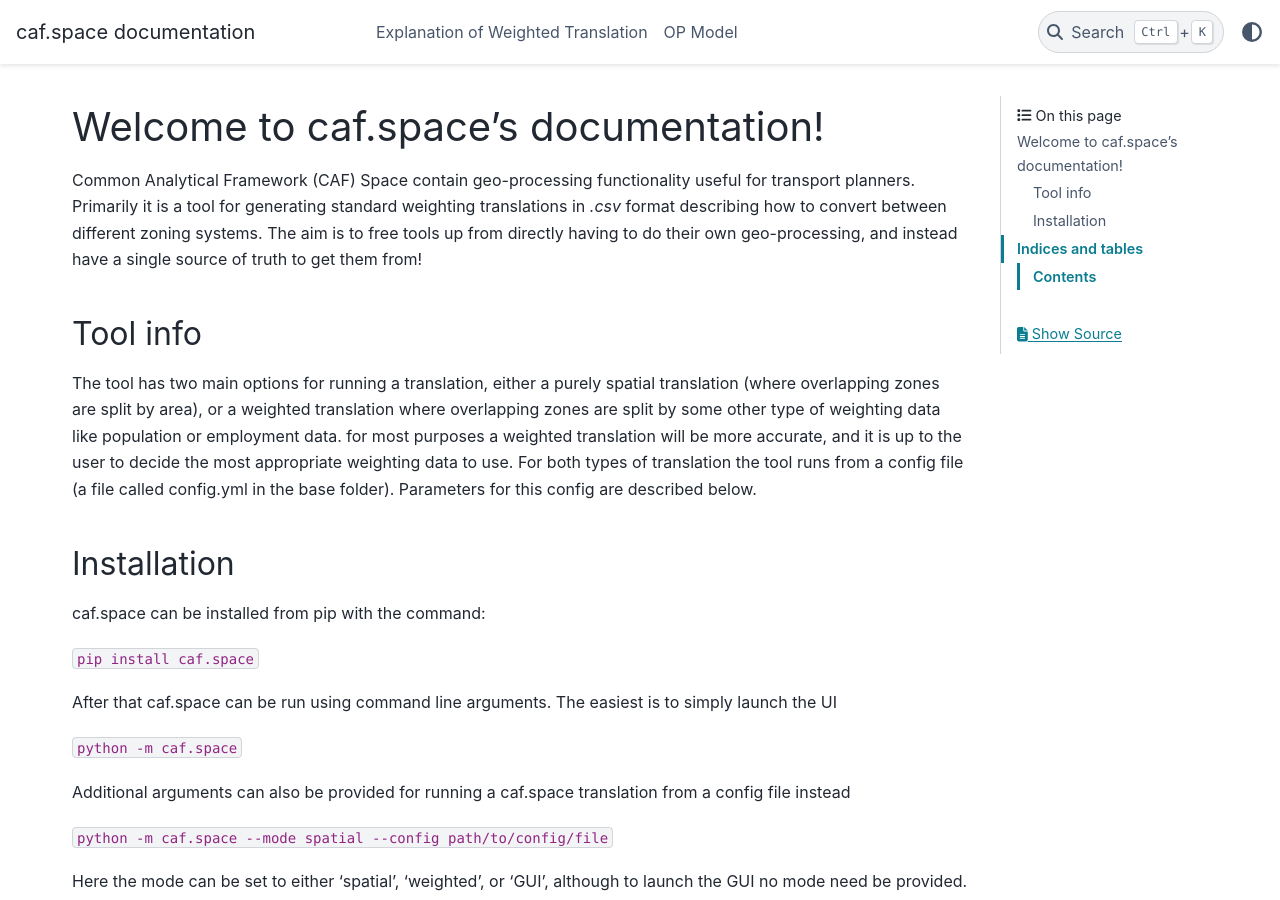
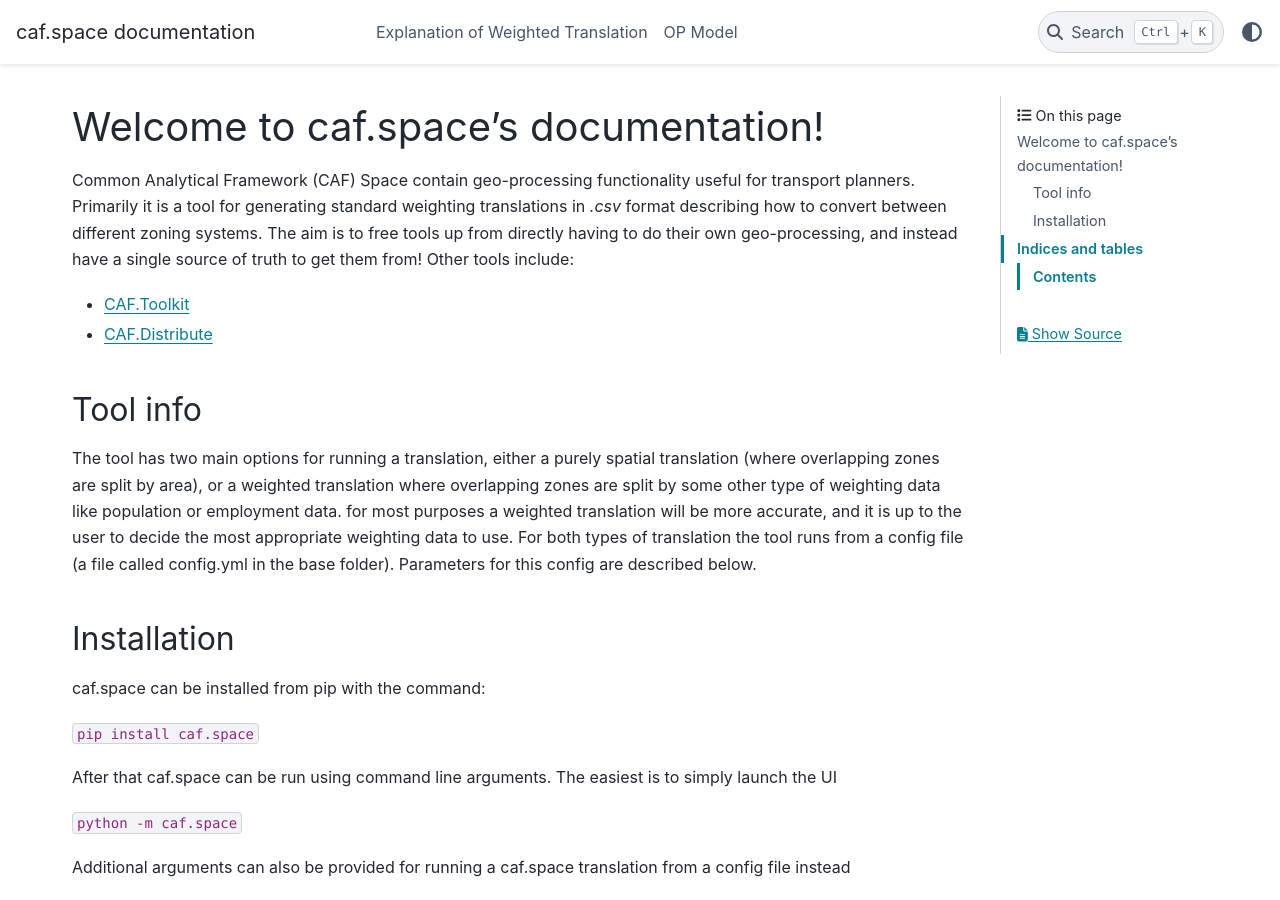
Before and after one commit to Transport-for-the-North/caf.space, a Sphinx documentation site: the page built from docs/index.rst, in a window 1280 px wide and 900 px high. Built offline with Sphinx 7.4.7 and the PyData theme 0.15.4, drawn with Linux system fonts in a browser that asks for light colours; some of the changed lines change nothing that is shown; some of the changed text lies outside the part shown.

Commit message:
Some tidying to match toolkit and distribute

```diff
--- a/docs/conf.py
+++ b/docs/conf.py
@@ -25,14 +25,10 @@ dir_path = Path(__file__).parents[1]
 source = dir_path / "src" / "caf" / "space"
 
 sys.path.insert(0, os.path.abspath(str(source)))
-sys.path.insert(
-    0,
-    os.path.abspath(r"C:\Users\IsaacScott\anaconda3\envs\space\Lib\site-packages"),
-)
 
 project = "caf.space"
-copyright = "2023, TfN"
-author = "Isaac Scott"
+copyright = "2023, Transport for the North"
+author = "Transport for the North"
 # Napoleon settings
 
 napoleon_google_docstring = False
--- a/docs/index.rst
+++ b/docs/index.rst
@@ -5,7 +5,11 @@ Common Analytical Framework (CAF) Space contain geo-processing functionality use
 for transport planners. Primarily it is a tool for generating standard weighting
 translations in `.csv` format describing how to convert between different zoning systems.
 The aim is to free tools up from directly having to do their own geo-processing, and
-instead have a single source of truth to get them from!
+instead have a single source of truth to get them from! Other tools include:
+
+* `CAF.Toolkit <https://caftoolkit.readthedocs.io/en/latest/>`_
+
+* `CAF.Distribute <https://cafdistribute.readthedocs.io/en/latest/>`_
 
 Tool info
 ---------
--- a/docs/input.rst
+++ b/docs/input.rst
@@ -1,4 +1,2 @@
-
-
 .. automodapi:: caf.space.inputs
     :no-inheritance-diagram:
```
Also changed, not shown: 2 other files.
